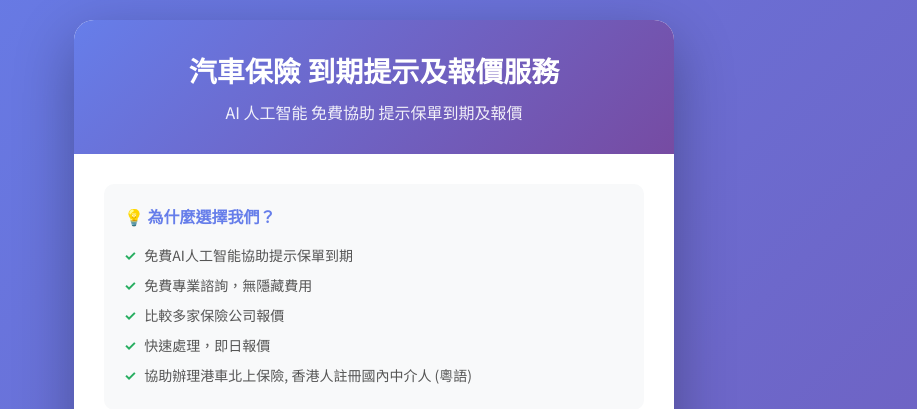
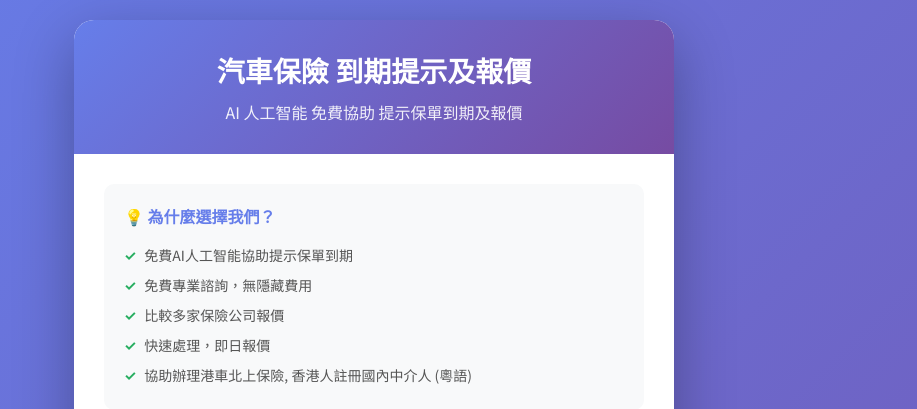
Before and after one commit to claw-smartQuote/leads-system, a FastAPI app: page / in a window 1280 px wide. Shown: the top 409 px of the page, without its empty margins (266-1183 px from the left). Run offline with FastAPI, Linux system fonts and the light colour scheme.

Commit message:
Update title to 汽車保險 到期提示及報價

```diff
--- a/templates/form.html
+++ b/templates/form.html
@@ -4,11 +4,11 @@
     <meta charset="UTF-8">
     <meta name="viewport" content="width=device-width, initial-scale=1.0">
     <meta name="description" content="AI人工智能免費協助汽車保險到期提示及報價，香港人註冊國內中介人，專業辦理港車北上保險">
-    <meta property="og:title" content="汽車保險 到期提示及報價服務">
+    <meta property="og:title" content="汽車保險 到期提示及報價">
     <meta property="og:description" content="AI人工智能免費汽車保險到期提示及報價服務，專業辦理港車北上保險">
     <meta property="og:url" content="https://leads-system.onrender.com">
     <meta property="og:type" content="website">
-    <title>汽車保險 到期提示及報價服務</title>
+    <title>汽車保險 到期提示及報價</title>
     <link href="https://fonts.googleapis.com/css2?family=Noto+Sans+TC:wght@300;400;500;700&display=swap" rel="stylesheet">
     <style>
         * {
@@ -214,7 +214,7 @@
 <body>
     <div class="container">
         <div class="header">
-            <h1> 汽車保險 到期提示及報價服務</h1>
+            <h1> 汽車保險 到期提示及報價</h1>
             <p>AI 人工智能 免費協助 提示保單到期及報價</p>
         </div>
 
```
